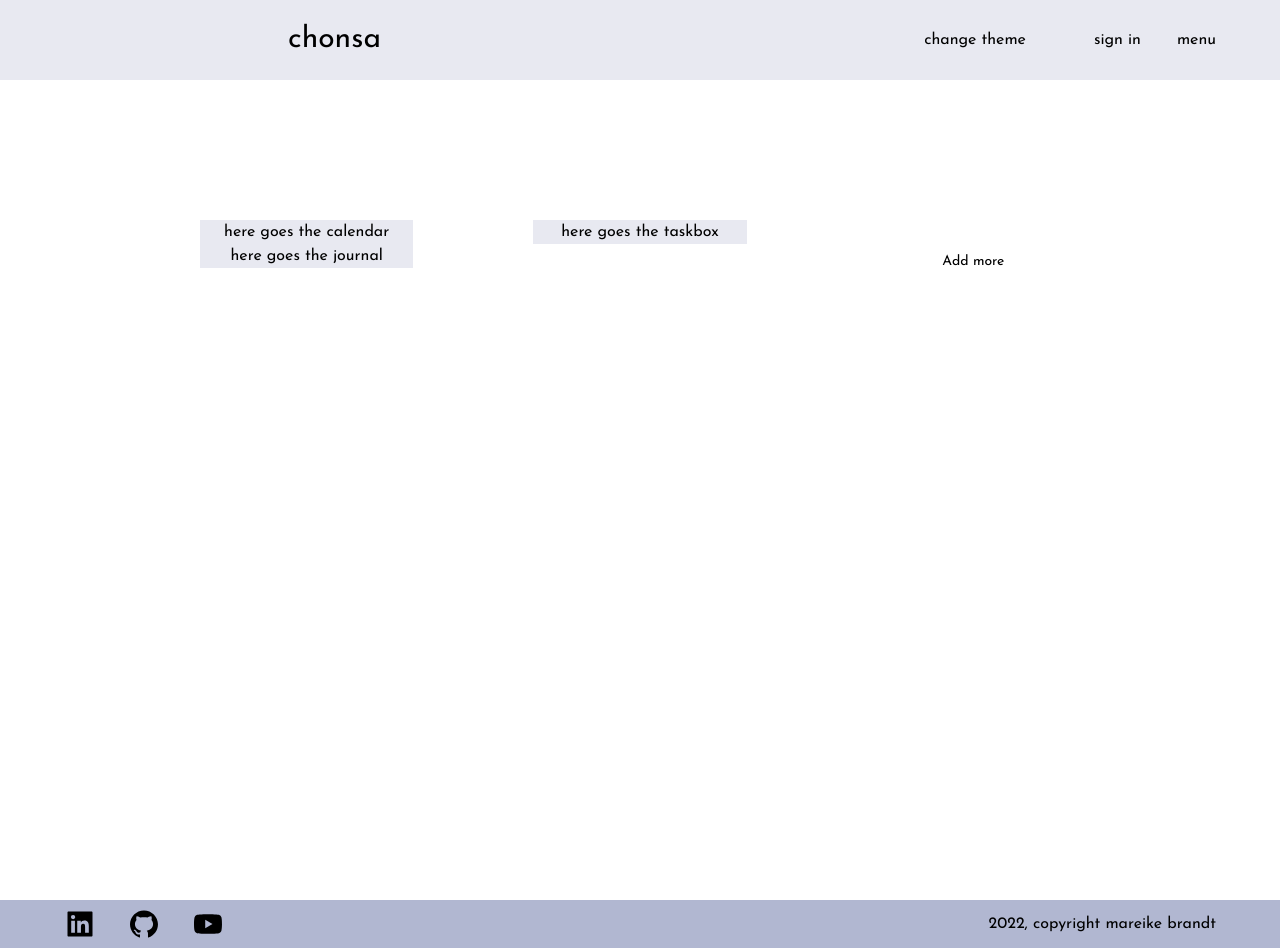
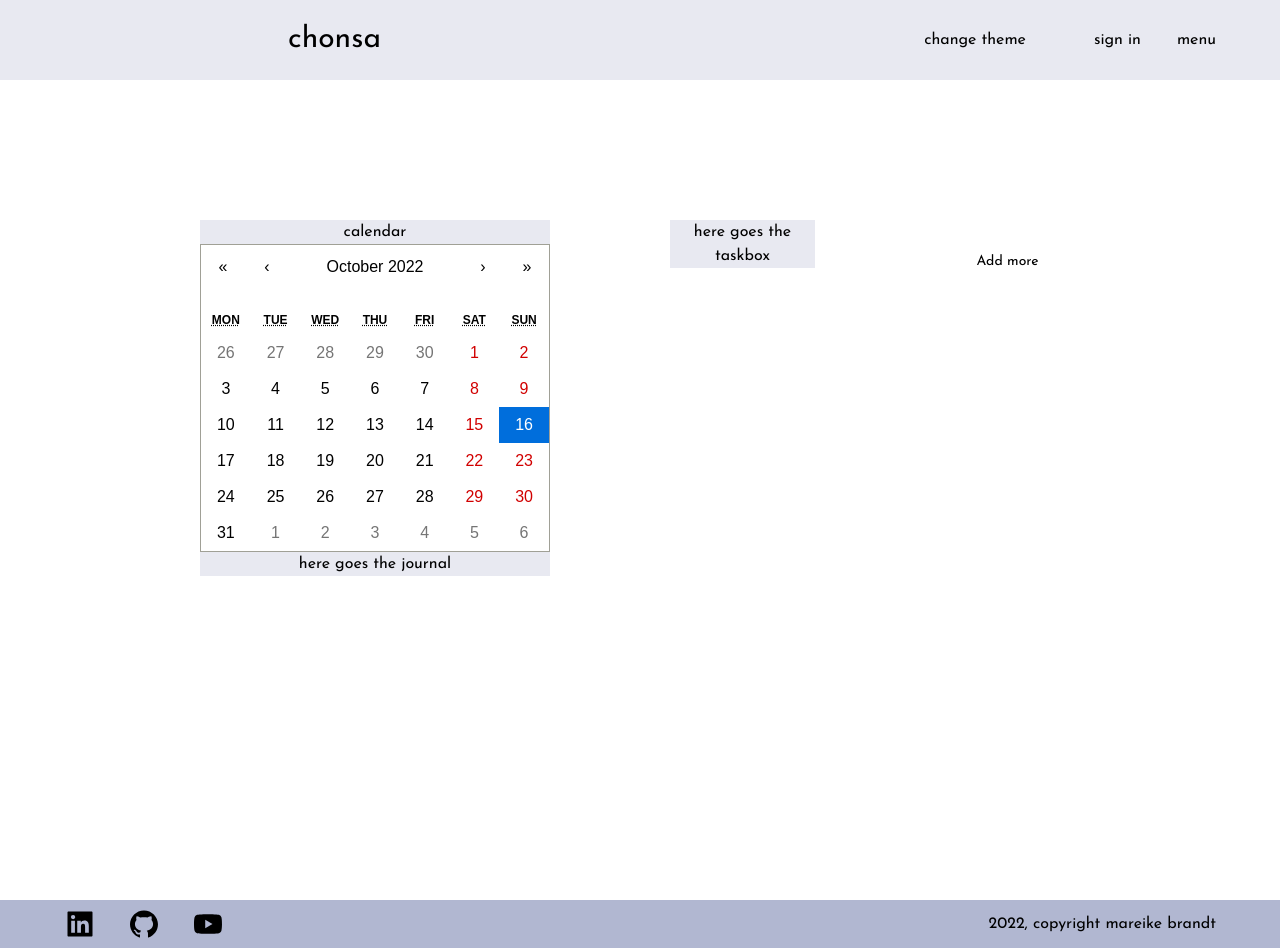
Before and after one commit to mbrndt/chonsa_2.0, a Next.js app: page / in a window 1280 px wide. Built offline with nearby package versions, Linux system fonts and the light colour scheme.

Commit message:
feat: added calendar

```diff
--- a/components/calendar.js
+++ b/components/calendar.js
@@ -1,11 +1,17 @@
 import React from "react";
+import Calendar from "react-calendar";
+import "react-calendar/dist/Calendar.css";
+import { useState } from "react";
 
-function calendar() {
+export default function CalendarCom() {
+  const [value, onChange] = useState(new Date());
+
   return (
-    <div className="bg-lilacBg">
-      <h1>here goes the calendar</h1>
+    <div className="bg-lilacBg items-center justify-center ">
+      <h1>calendar </h1>
+      <div className="justify-center flex bg-lilacBg">
+        <Calendar onChange={onChange} value={value} />
+      </div>
     </div>
   );
 }
-
-export default calendar;
--- a/package.json
+++ b/package.json
@@ -11,6 +11,7 @@
   "dependencies": {
     "next": "12.3.1",
     "react": "18.2.0",
+    "react-calendar": "^3.9.0",
     "react-dom": "18.2.0",
     "react-icons": "^4.6.0"
   },
```
Also changed, not shown: 1 other file (tests, documents, lock files or other folders).
